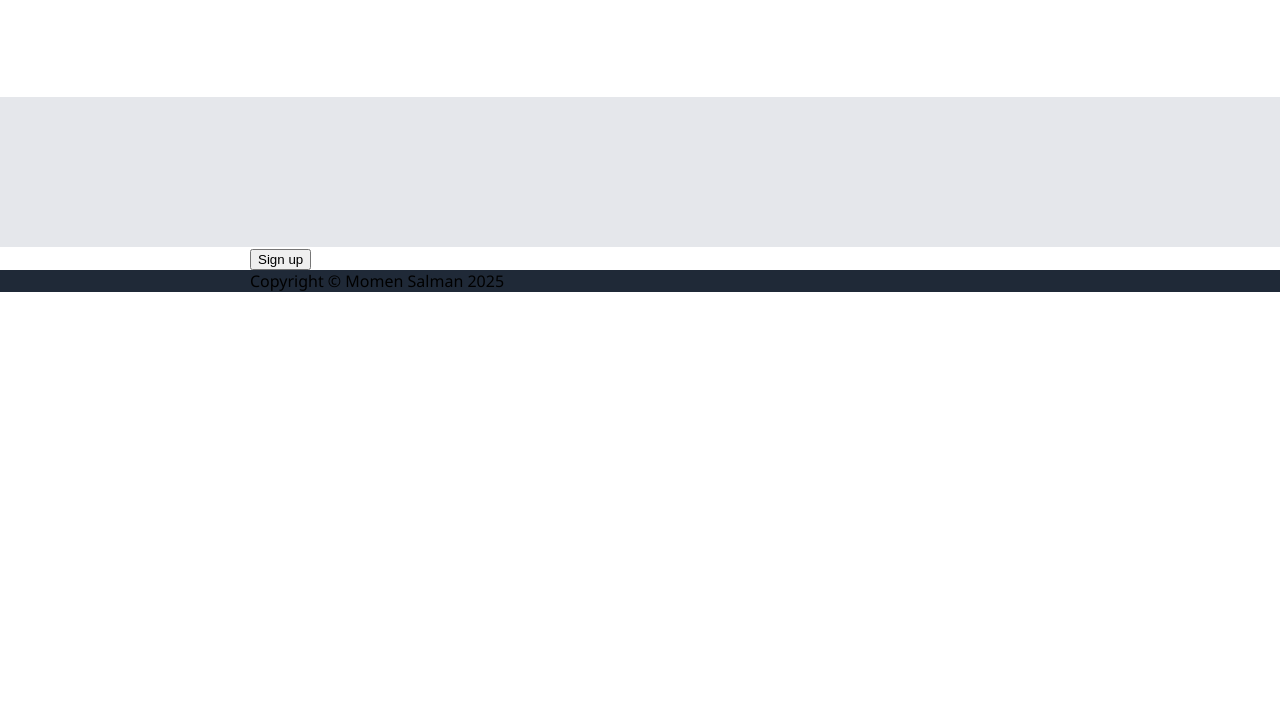
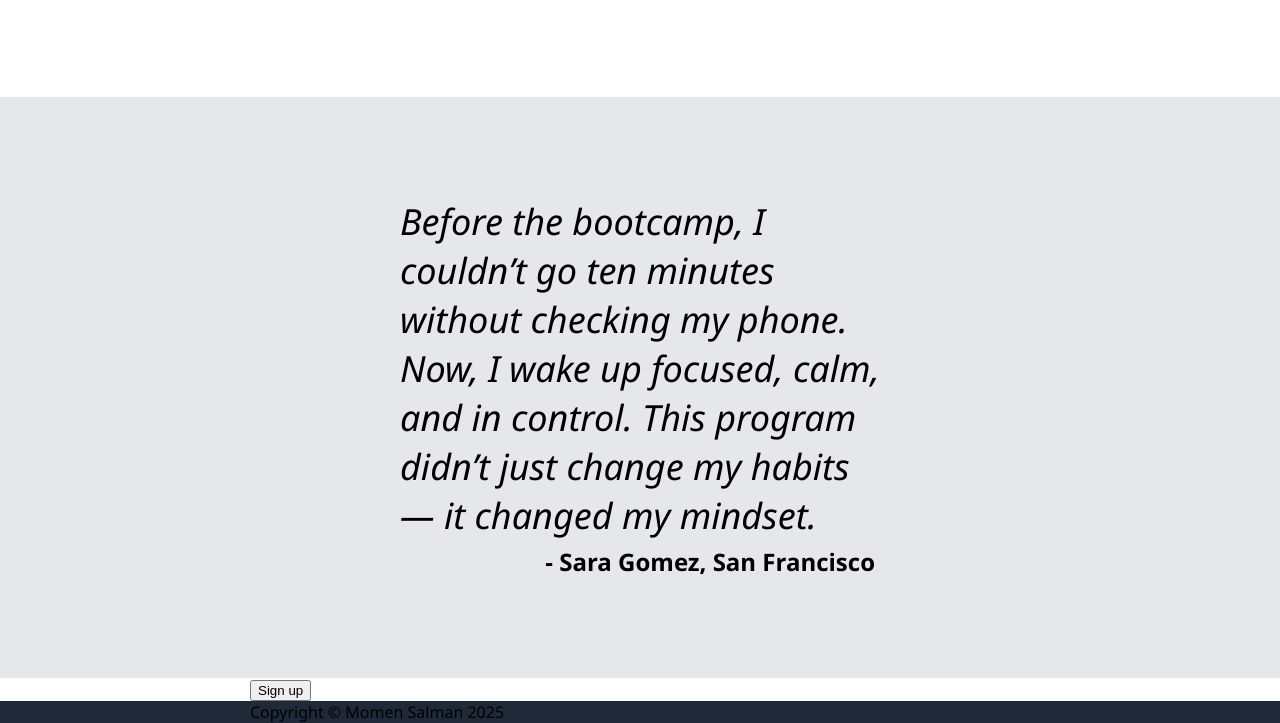
Before and after one commit to momensal/landing-page, a plain HTML site: page index.html in a window 1280 px wide. Shown: the part 1060-1783 px from the top of the page. Before the commit the page ends 1352 px from the top, so only its background shows below. Drawn offline with Linux system fonts and the light colour scheme.

Commit message:
Section 3 complete

```diff
--- a/index.html
+++ b/index.html
@@ -65,8 +65,10 @@
         <div class="section three">
             <div class="content">
                 <div class="quote-container">
-                    <div class="quote"></div>
-                    <div class="author"></div>
+                    <div class="quote">Before the bootcamp, I couldn’t go ten minutes without checking my phone. Now, I
+                        wake up focused, calm, and in control. This program didn’t just change my habits — it changed my
+                        mindset.</div>
+                    <div class="author">- Sara Gomez, San Francisco</div>
                 </div>
             </div>
         </div>
--- a/styles.css
+++ b/styles.css
@@ -118,7 +118,23 @@ a {
     border-radius: 10px;
 }
 
-.section.three {
-    height: 150px;
-    /*temporary for clarity */
+.quote-container {
+    display: flex;
+    flex-direction: column;
+    padding: 100px 150px;
 }
+
+.quote {
+    font-weight: lighter;
+    font-style: italic;
+    font-size: 36px;
+}
+
+.author {
+    display: flex;
+    justify-content: flex-end;
+    font-weight: bold;
+    font-size: 24px;
+    margin-right: 5px;
+    margin-top: 5px;
+}
```
